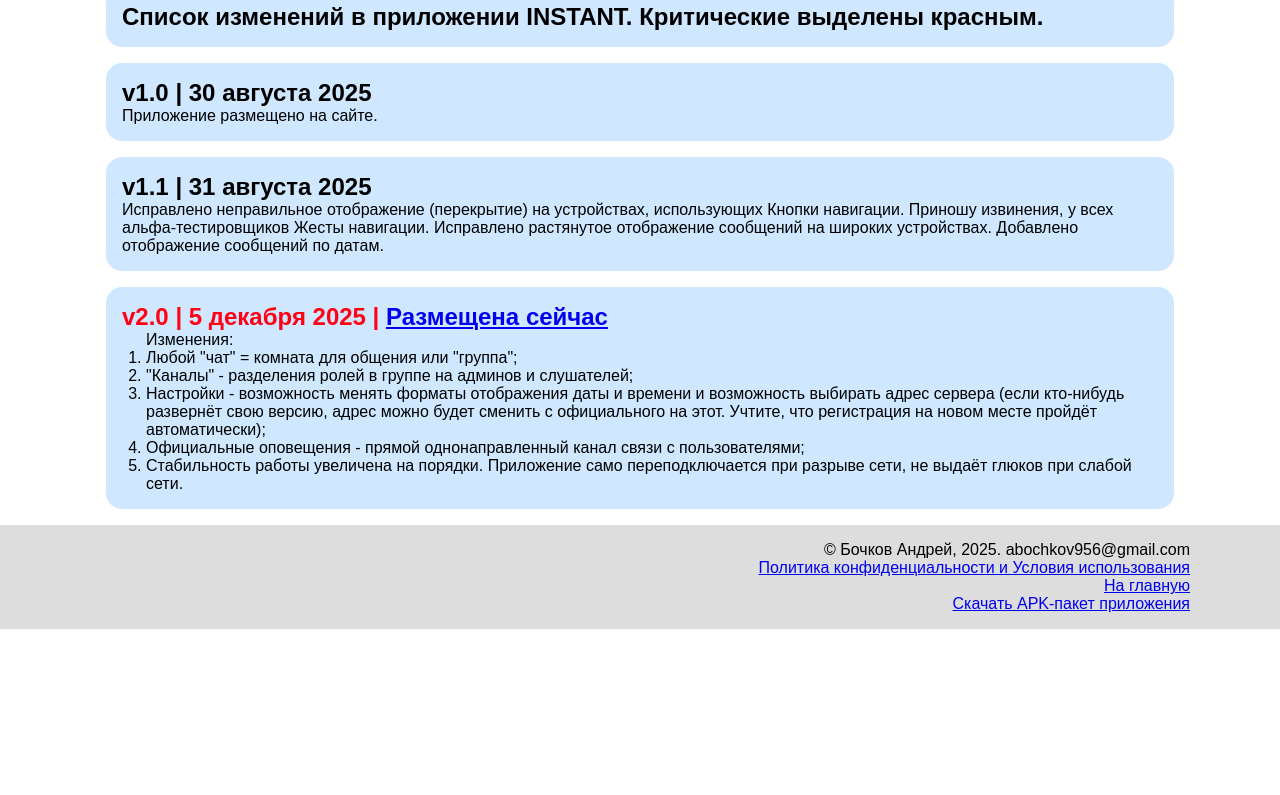
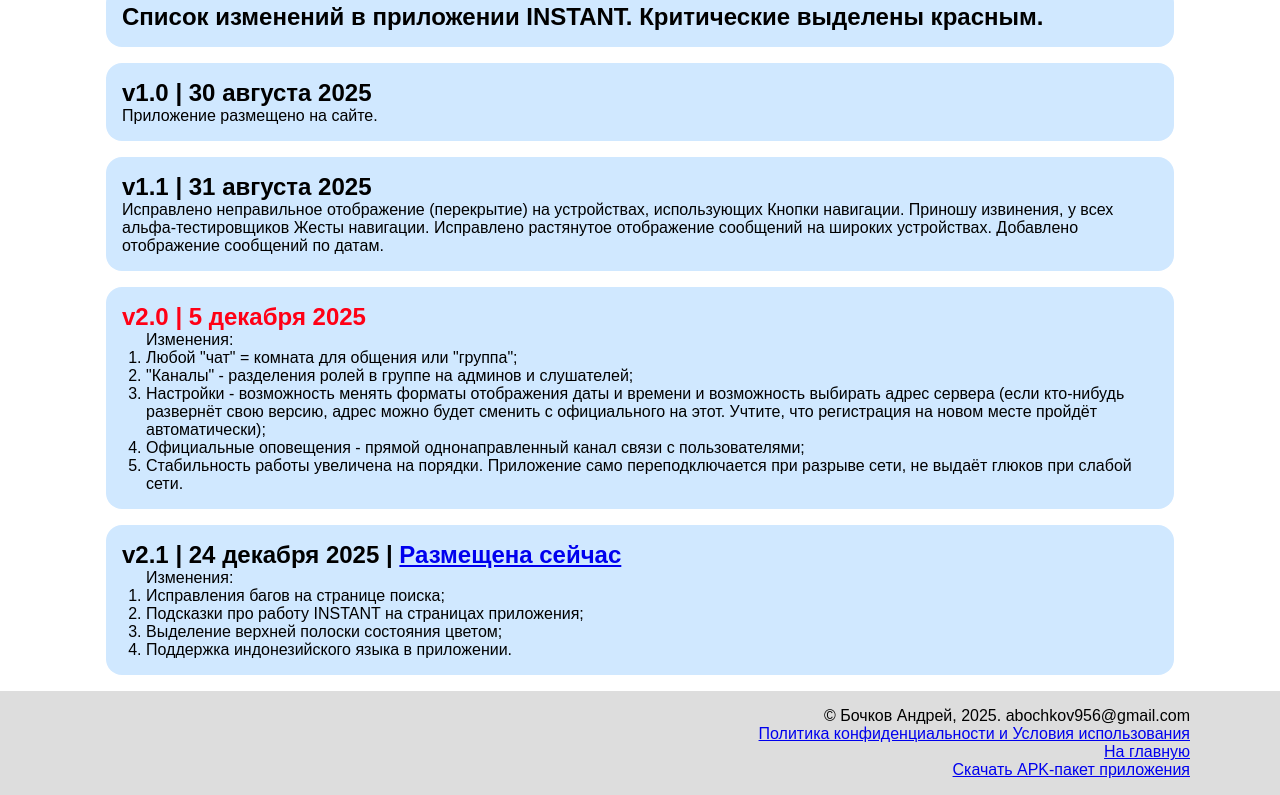
Before and after one commit to AndreyBochkov/INSTANT, a plain HTML site: page website/changelog/index.html in a window 1280 px wide. Shown: the part 432-1227 px from the top of the page. Before the commit the page ends 1061 px from the top, so only its background shows below. Drawn offline with Linux system fonts and the light colour scheme.

Commit message:
INSTANT v2.1. New APK, corresponding site changes.

```diff
--- a/website/changelog/index.html
+++ b/website/changelog/index.html
@@ -53,7 +53,7 @@
         </div>
         <div class="text">
             <h2 class="attention">
-                v2.0 | 5 декабря 2025 | <a href="/INSTANT.apk">Размещена сейчас</a>
+                v2.0 | 5 декабря 2025
             </h2>
             <p>
                 <ol>
@@ -63,6 +63,20 @@
                     <li>Настройки - возможность менять форматы отображения даты и времени и возможность выбирать адрес сервера (если кто-нибудь развернёт свою версию, адрес можно будет сменить с официального на этот. Учтите, что регистрация на новом месте пройдёт автоматически);</li>
                     <li>Официальные оповещения - прямой однонаправленный канал связи с пользователями;</li>
                     <li>Стабильность работы увеличена на порядки. Приложение само переподключается при разрыве сети, не выдаёт глюков при слабой сети.</li>
+                </ol>
+            </p>
+        </div>
+        <div class="text">
+            <h2>
+                v2.1 | 24 декабря 2025 | <a href="/INSTANT.apk">Размещена сейчас</a>
+            </h2>
+            <p>
+                <ol>
+                    Изменения:
+                    <li>Исправления багов на странице поиска;</li>
+                    <li>Подсказки про работу INSTANT на страницах приложения;</li>
+                    <li>Выделение верхней полоски состояния цветом;</li>
+                    <li>Поддержка индонезийского языка в приложении.</li>
                 </ol>
             </p>
         </div>
```
Also changed, not shown: website/index/index.html (+1 -1 lines).
